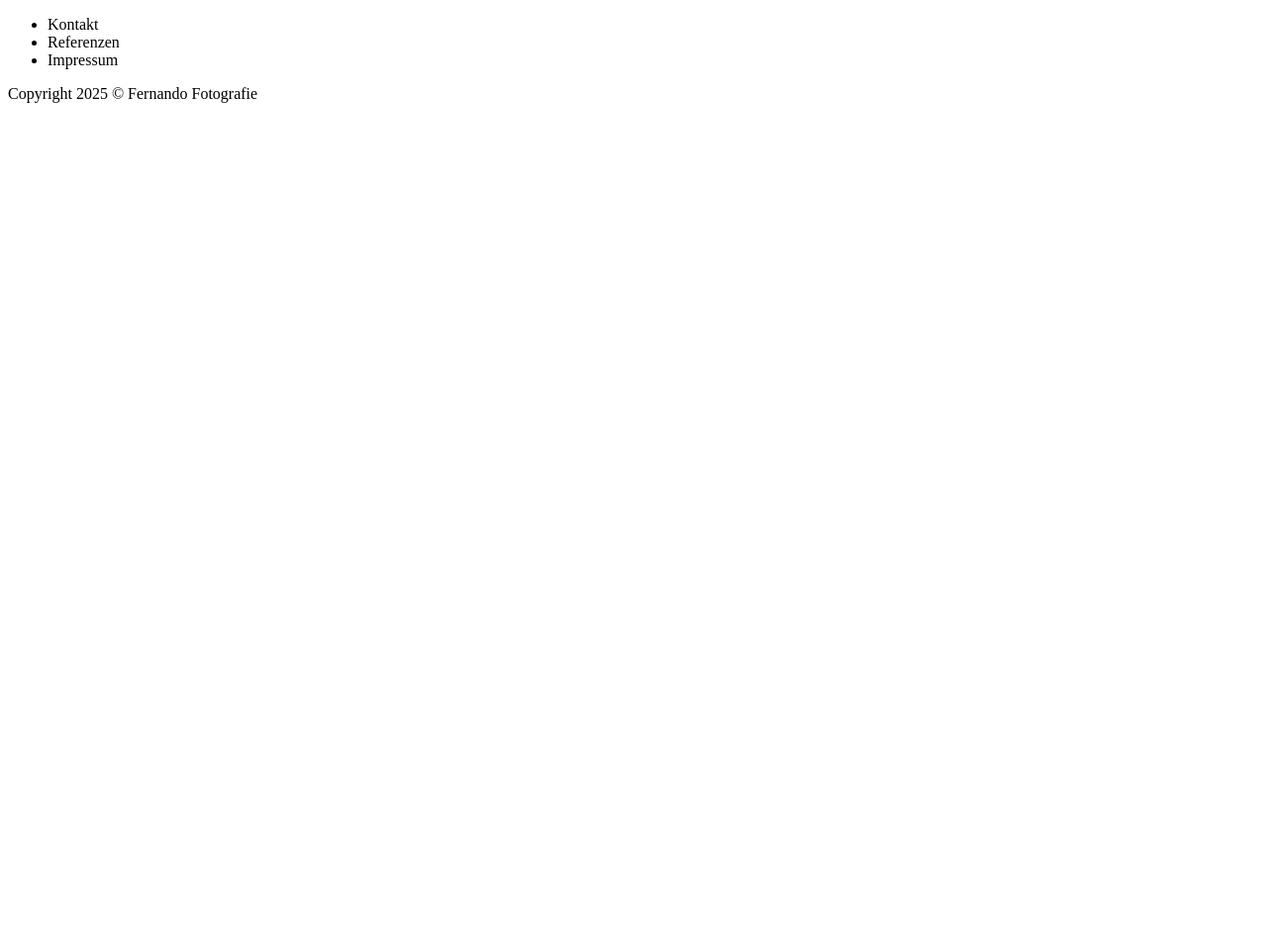
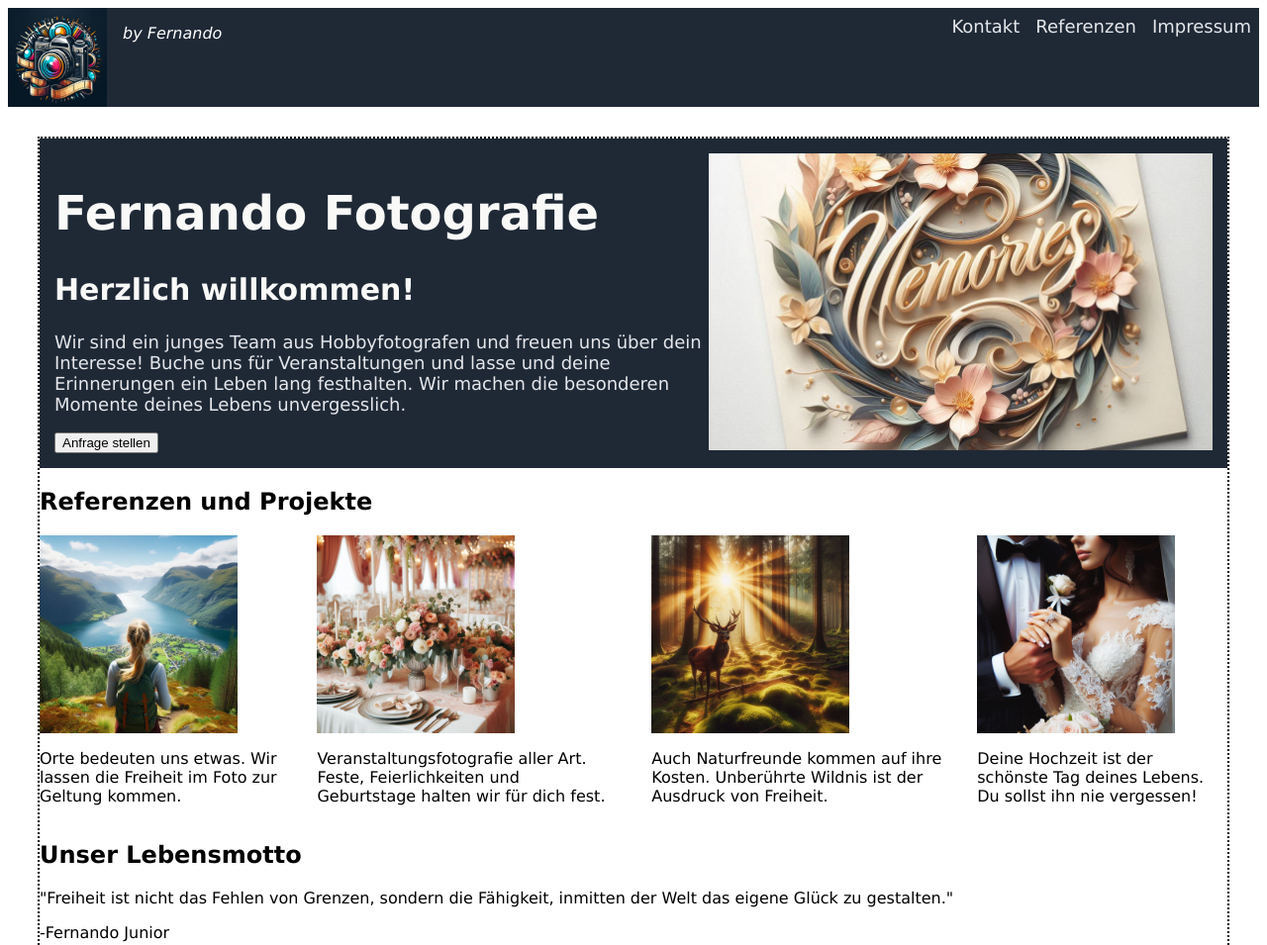
Before and after one commit to HenrikRademacher/odin-Landing-Page, a plain HTML site: page index.html in a window 1280 px wide. Shown: the top 955 px of the page at 99% size. Before the commit the page ends 800 px from the top, so only its background shows below. Drawn offline with Linux system fonts and the light colour scheme.

Commit message:
Create initial CSS structure

```diff
--- a/index.html
+++ b/index.html
@@ -8,7 +8,8 @@
 </head>
 <body>
     <div class="header">
-        <!-- Logo hierher mit img src-->
+        <img src="./images/Logo.jpg" alt="Logo von Fernando Fotografie" height="100px" width="100px">
+        <p><em>by Fernando</em></p>
         <ul>
             <li>Kontakt</li>
             <li>Referenzen</li>
@@ -17,20 +18,49 @@
     </div>
     <div class="main">
         <div class="init">
-
+            <div class="intro">
+                <h1>Fernando Fotografie</h1>
+                <h2>Herzlich willkommen!</h2>
+                <p>Wir sind ein junges Team aus Hobbyfotografen und freuen uns über dein Interesse! Buche uns für Veranstaltungen und lasse und deine Erinnerungen ein Leben lang festhalten. Wir machen die besonderen Momente deines Lebens unvergesslich.</p>
+                <button>Anfrage stellen</button>
+            </div>
+            <img src="./images/Memories.jpg" alt="Schriftzug Memories">
         </div>
-        <div class="references">
-
+        <div>
+            <h2>Referenzen und Projekte</h2>
+            <div class="references">
+                <div class="projects">
+                    <img src="./images/Fjord.jpg" alt="Fjord mit Dorf" width="300px">
+                    <p>Orte bedeuten uns etwas. Wir lassen die Freiheit im Foto zur Geltung kommen.</p>
+                </div>
+                <div class="projects">
+                    <img src="./images/Tischgedeck.jpg" alt="Tischgedeck" width="300px">
+                    <p>Veranstaltungsfotografie aller Art. Feste, Feierlichkeiten und Geburtstage halten wir für dich fest.</p>
+                </div>
+                <div class="projects">
+                    <img src="./images/Reh.jpg" alt="Ein Reh im Wald" width="300px">
+                    <p>Auch Naturfreunde kommen auf ihre Kosten. Unberührte Wildnis ist der Ausdruck von Freiheit.</p>
+                </div>
+                <div class="projects">
+                    <img src="./images/Brautpaar.jpg" alt="Nahaufnahme eines Brautpaars" width="300px">
+                    <p>Deine Hochzeit ist der schönste Tag deines Lebens. Du sollst ihn nie vergessen!</p>
+                </div>
+            </div>
         </div>
         <div class="quotations">
-
+            <h2>Unser Lebensmotto</h2>
+            <p>"Freiheit ist nicht das Fehlen von Grenzen, sondern die Fähigkeit, inmitten der Welt das eigene Glück zu gestalten."</p>
+            <p>-Fernando Junior</p>
+            <img src="./images/Statue.jpg" alt="Statue eines Philosophen" width="300px">
         </div>
         <div class="advert">
 
         </div>
     </div>
     <div class="footer">
-        <p>Copyright 2025 ©  Fernando Fotografie</p>
+        <p>Copyright 2025</p>
+        <p>©</p>
+        <p>Fernando Fotografie</p>
 
     </div>
 
--- a/style.css
+++ b/style.css
@@ -0,0 +1,94 @@
+body {
+    display: flex;
+    flex-direction: column;
+    font-family: 'Lucida Sans', 'Lucida Sans Regular', 'Lucida Grande', 'Lucida Sans Unicode', Geneva, Verdana, sans-serif;
+    align-items: center;
+}
+
+.header {
+    display: flex;
+    align-items: flex-start;
+    gap: 16px;
+    margin-bottom: 30px;
+    background-color: #1F2936;
+    color: white;
+    width: 100%;
+}
+
+.header ul {
+    list-style-type: none;
+    padding: 8px;
+    margin: 0;
+    margin-left: auto;
+    display: flex;
+    gap: 16px;
+    font-size: 18px;
+    color: #E5E7EB;
+}
+
+.main {
+    max-width: 1200px;
+    display: flex;
+    flex-direction: column;
+    justify-content: center;
+    border: black dotted 2px;
+}
+
+.init {
+    display: flex;
+    background-color: #1F2936;
+    padding: 15px;
+}
+
+.intro {
+    color: white;
+
+}
+
+.intro h1 {
+    font-size: 48px;
+    font-weight: 900;
+    color: #F9FAF8
+}
+
+.intro h2 {
+    font-size: 30px;
+    color: #F9FAF8
+}
+
+.intro p {
+    font-size: 18px;
+    color: #E5E7EB;
+}
+
+.init img {
+    height: 300px;
+    width: auto;
+}
+
+.references {
+    display: flex;
+    /* flex-wrap: wrap; */
+    gap: 30px;
+    justify-content: center;
+}
+
+.projects img {
+    width: 200px;
+    height: auto;
+}
+
+.projects {
+    display: flex;
+    flex-direction: column;
+}
+
+.footer {
+    width: 100%;
+    background-color: #1F2936;
+    color: white;
+    display: flex;
+    justify-content: center;
+    align-items: center;
+    gap: 30px;
+}
```
Also changed, not shown: images/Memories.jpg (added).
